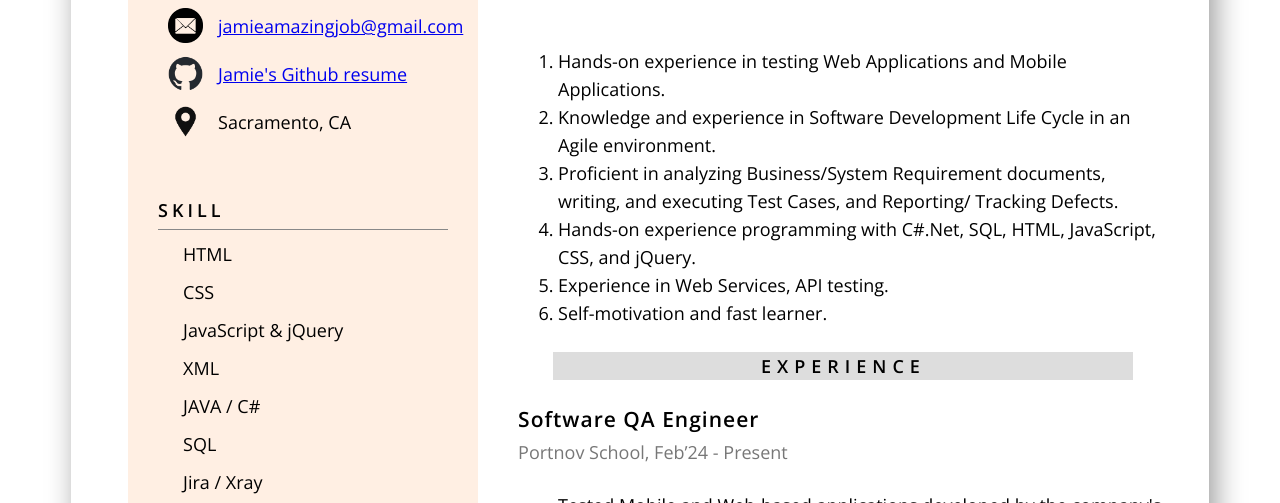
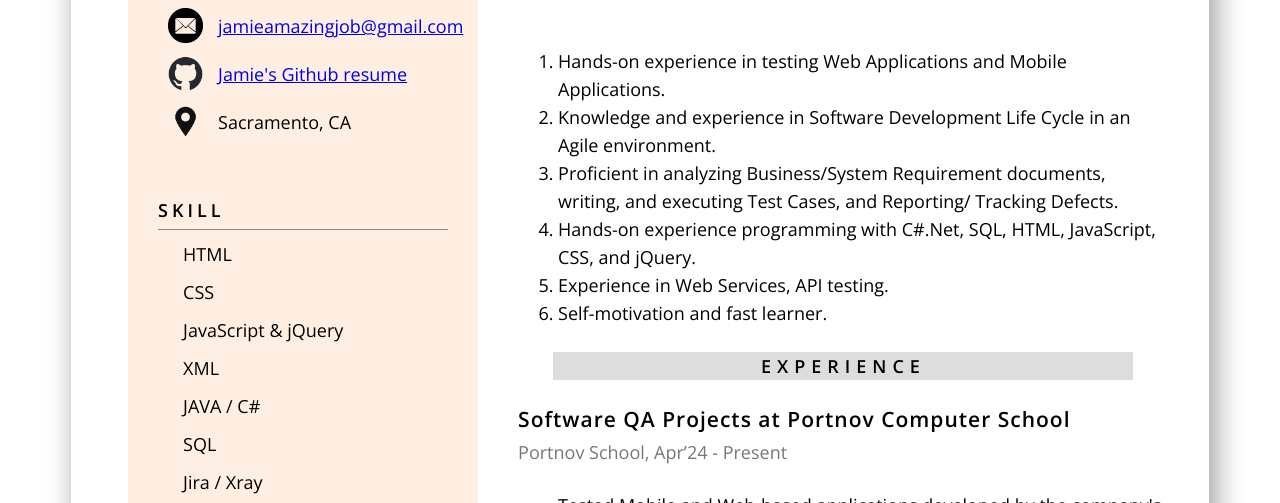
Before and after one commit to jamieglobal/resume, a plain HTML site: page index.html in a window 1280 px wide. Shown: the part 448-951 px from the top of the page. Drawn offline with nearby package versions, Linux system fonts and the light colour scheme.

Commit message:
slight modifications.

```diff
--- a/index.html
+++ b/index.html
@@ -65,8 +65,8 @@
 
         <div class="rela-block caps greyed">Experience</div>
 
-        <h3>Software QA Engineer</h3>
-        <p class="light">Portnov School, Feb’24 - Present</p>
+        <h3>Software QA Projects at Portnov Computer School</h3>
+        <p class="light">Portnov School, Apr’24 - Present</p>
         <p class="justified">
             <ul>
                 <li>Tested Mobile and Web-based applications developed by the company's clients.</li>
```
